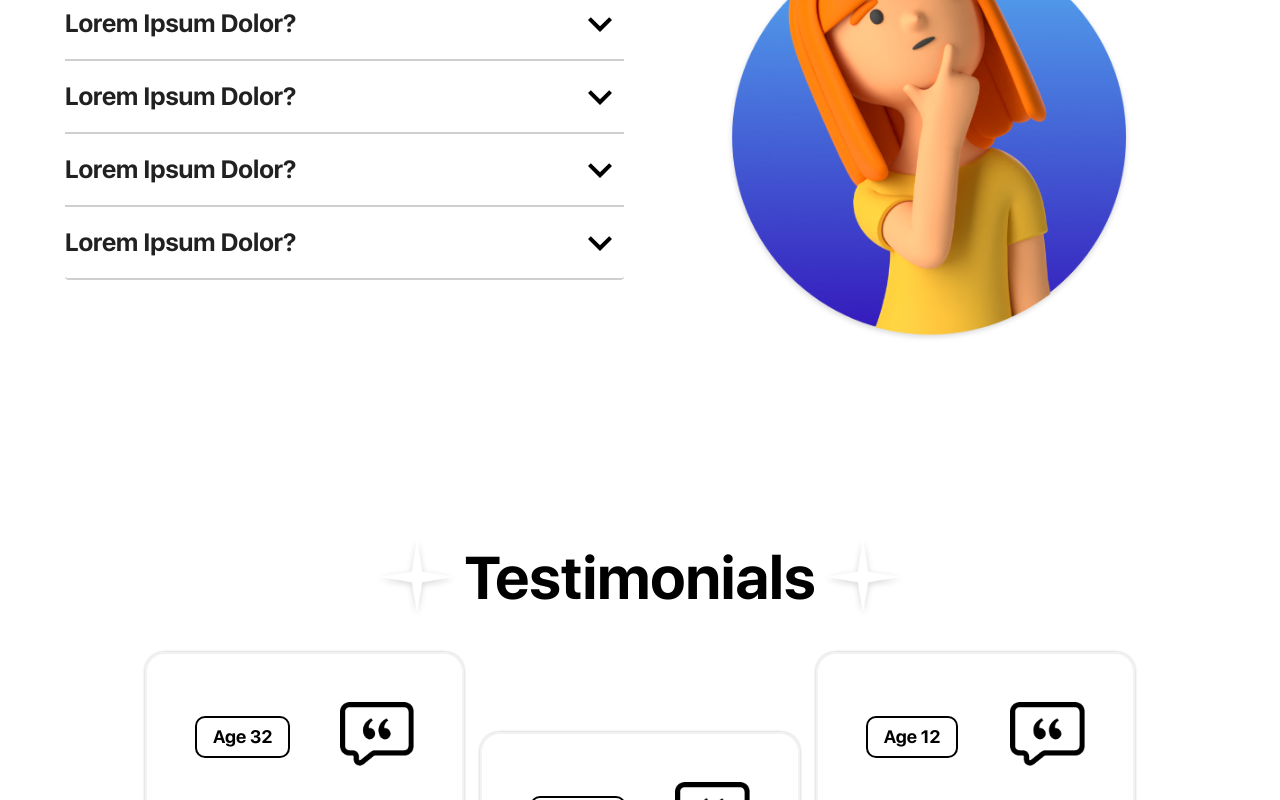
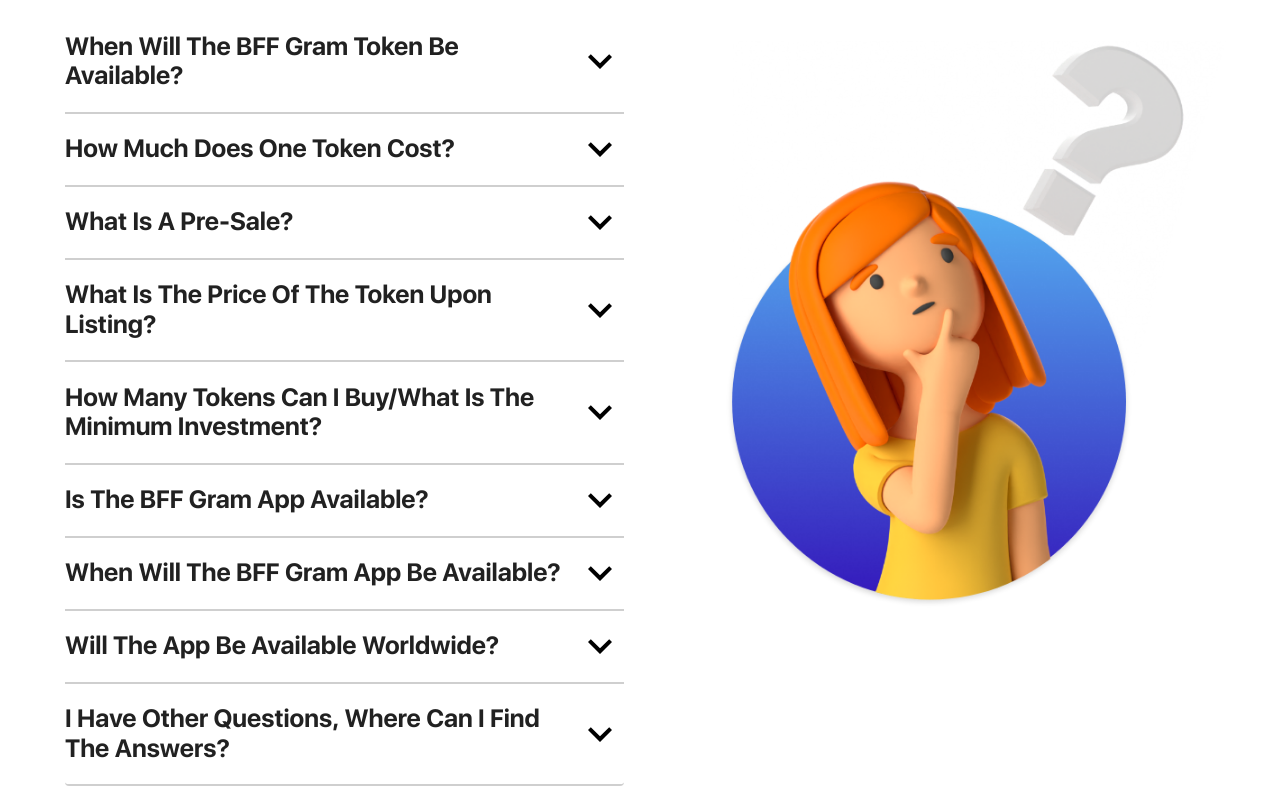
Before and after one commit to formorri/BFFGram, a Next.js app: page / in a window 1280 px wide. Shown: the part 3820-4620 px from the top of the page. Built offline with nearby package versions, Linux system fonts and the light colour scheme.

Commit message:
some text changes

```diff
--- a/src/components/Footer/Footer.js
+++ b/src/components/Footer/Footer.js
@@ -269,7 +269,7 @@
                     </Link>
                   </li>
                   <li>
-                    <Link href='/'>
+                    <Link href='https://www.linkedin.com/in/monahaljneibi'>
                       <LinkedInIcon></LinkedInIcon>
                     </Link>
                   </li>
--- a/src/pages/about.js
+++ b/src/pages/about.js
@@ -117,7 +117,7 @@
                         <h1>We are a Woman lead Company</h1>
                     </div>
                     <div className={styles.description}>
-                        <p>Write up about Monah’s accomplishments, passion for the company….Lorem ipsum dolor sit amet. Hic voluptate velit qui inventore quas a mollitia suscipit hic ullam necessitatibus aut provident tempore. Quo voluptas esse id natus pariatur sed magni enim qui magni quas a mollitia suscipit hic ullam necessitatibus aut provident tempore. Quo voluptas esse id natus pariatur sed magni enim qui magni.</p>
+                        <p>Monah Al Jneibi is an Emirati citizen from Abu Dhabi, United Arab Emirates (UAE). Monah holds a Master Degree of Education Leadership. Her educational journey has been a series of choices and alternatives between the business and education fields. Some of the companies she worked for are: Royal Jet, Emirates Advanced Investments, Abu Dhabi Retirement, Pensions and Benefits Fund and Emirates Nuclear Energy Corporation</p>
                     </div>
                     <Video videoSource={'/videos/ceo.mp4'} />
                     {/* <div className={styles['buttons-dark']}>
@@ -133,7 +133,8 @@
                 <div className={styles['section2__row3']}>
                     <div className={styles['section2__row3--text']}>
                         <h2>
-                            Quote from Monah Lorem ipsum dolor sit amet. Hic voluptate velit qui inventore quas hic ullam necessitatibus aut
+                            We hope to help bring back Social Media to its roots of connecting families. At BFFGram, we support one or more Sustainable Development Goals *SDGs) such as Zero Hunger.
+                            Join us in becoming a role model to others as we strive to become the first social media app internationally to be lead by a woman.
                         </h2>
                     </div>
                     <Image
--- a/src/pages/index.js
+++ b/src/pages/index.js
@@ -41,7 +41,7 @@
         <meta property="og:description" content="All In One Application" />
         <meta property="og:image" content={images.logo} />
         <meta name="keywords"
-          content="BFFGram, social media application, cardano blockchain, social networking platform" />
+          content="BFFGram, social media application, binance blockchain, social networking platform" />
         <meta name="author" content="Lam Zi Xin" />
 
       </Head>
@@ -188,7 +188,8 @@
                 />
               </div>
               <div className={styles['quote__text']}>
-                Lorem ipsum dolor sit amet. Hic voluptate velit qui inventore quas a mollitia suscipit hic ullam necessitatibus aut provident tempore. Quo voluptas esse id natus pariatur sed magni enim qui magni corporis
+                We hope to help bring back Social Media to its roots of connecting families. At BFFGram, we support one or more Sustainable Development Goals *SDGs) such as Zero Hunger.
+                Join us in becoming a role model to others as we strive to become the first social media app internationally to be lead by a woman.
               </div>
             </Card>
           </div>
@@ -278,11 +279,11 @@
                 id="panel1a-header"
                 className={styles['accordion-summary']}
               >
-                <h2>Lorem ipsum dolor?</h2>
+                <h2>When will the BFF Gram token be available?</h2>
               </AccordionSummary>
               <AccordionDetails className={styles['accordion-details']}>
                 <p>
-                  Lorem ipsum dolor sit amet. Hic voluptate velit qui inventore quas a mollitia suscipit hic ullam necessitatibus aut provident tempore. Quo voluptas esse id natus pariatur sed magni enim qui magni corporis
+                  The listing for it is currently planned for the end of February or early March 2023. The token will be listed on Coinstore.
                 </p>
               </AccordionDetails>
             </Accordion>
@@ -299,11 +300,11 @@
                 id="panel1a-header"
                 className={styles['accordion-summary']}
               >
-                <h2>Lorem ipsum dolor?</h2>
+                <h2>How much does one token cost?</h2>
               </AccordionSummary>
               <AccordionDetails className={styles['accordion-details']}>
                 <p>
-                  Lorem ipsum dolor sit amet. Hic voluptate velit qui inventore quas a mollitia suscipit hic ullam necessitatibus aut provident tempore. Quo voluptas esse id natus pariatur sed magni enim qui magni corporis
+                  It is US$0.02 for one token
                 </p>
               </AccordionDetails>
             </Accordion>
@@ -320,11 +321,11 @@
                 id="panel1a-header"
                 className={styles['accordion-summary']}
               >
-                <h2>Lorem ipsum dolor?</h2>
+                <h2>What is a pre-sale?</h2>
               </AccordionSummary>
               <AccordionDetails className={styles['accordion-details']}>
                 <p>
-                  Lorem ipsum dolor sit amet. Hic voluptate velit qui inventore quas a mollitia suscipit hic ullam necessitatibus aut provident tempore. Quo voluptas esse id natus pariatur sed magni enim qui magni corporis
+                  A pre-sale is an event period where people can invest in the BFF Gram Token by purchasing it at a special pre-sale price of US$0.02 per token. A SAFT (Simple Agreement for Future Tokens) agreement will be signed for any potential investor as a form of investment contract.
                 </p>
               </AccordionDetails>
             </Accordion>
@@ -341,11 +342,116 @@
                 id="panel1a-header"
                 className={styles['accordion-summary']}
               >
-                <h2>Lorem ipsum dolor?</h2>
+                <h2>What is the price of the token upon listing?</h2>
               </AccordionSummary>
               <AccordionDetails className={styles['accordion-details']}>
                 <p>
-                  Lorem ipsum dolor sit amet. Hic voluptate velit qui inventore quas a mollitia suscipit hic ullam necessitatibus aut provident tempore. Quo voluptas esse id natus pariatur sed magni enim qui magni corporis
+                  At the moment, the targeted listing price will be US$0.08 when the listing is live
+                </p>
+              </AccordionDetails>
+            </Accordion>
+            <Accordion
+              className={styles['accordion']}
+              sx={{
+                borderBottom: 1,
+                borderTop: 0
+              }}
+            >
+              <AccordionSummary
+                expandIcon={<ExpandMoreIcon />}
+                aria-controls="panel1a-content"
+                id="panel1a-header"
+                className={styles['accordion-summary']}
+              >
+                <h2>How many tokens can I buy/What is the minimum investment?</h2>
+              </AccordionSummary>
+              <AccordionDetails className={styles['accordion-details']}>
+                <p>
+                  There is no minimum investment however, it is encouraged to be a round figure (for example, US$200, US$2600) so that the number of tokens one is allocated will be a number that is easier to manage
+                </p>
+              </AccordionDetails>
+            </Accordion>
+            <Accordion
+              className={styles['accordion']}
+              sx={{
+                borderBottom: 1,
+                borderTop: 0
+              }}
+            >
+              <AccordionSummary
+                expandIcon={<ExpandMoreIcon />}
+                aria-controls="panel1a-content"
+                id="panel1a-header"
+                className={styles['accordion-summary']}
+              >
+                <h2>Is the BFF Gram app available?</h2>
+              </AccordionSummary>
+              <AccordionDetails className={styles['accordion-details']}>
+                <p>
+                  The app is currently in the testing phases. Interested users are highly encouraged to sign up here (insert email link or link to registration form) so we can send you details of when a test version can be available. We would love to hear feedback so we can improve on any features or fix bugs so that upon launch, you will have the best experience and love it!
+                </p>
+              </AccordionDetails>
+            </Accordion>
+            <Accordion
+              className={styles['accordion']}
+              sx={{
+                borderBottom: 1,
+                borderTop: 0
+              }}
+            >
+              <AccordionSummary
+                expandIcon={<ExpandMoreIcon />}
+                aria-controls="panel1a-content"
+                id="panel1a-header"
+                className={styles['accordion-summary']}
+              >
+                <h2>When will the BFF Gram app be available?</h2>
+              </AccordionSummary>
+              <AccordionDetails className={styles['accordion-details']}>
+                <p>
+                  It is slated to launch in the middle of the year and we will post updates as the production is underway along with some teasers and more
+                </p>
+              </AccordionDetails>
+            </Accordion>
+            <Accordion
+              className={styles['accordion']}
+              sx={{
+                borderBottom: 1,
+                borderTop: 0
+              }}
+            >
+              <AccordionSummary
+                expandIcon={<ExpandMoreIcon />}
+                aria-controls="panel1a-content"
+                id="panel1a-header"
+                className={styles['accordion-summary']}
+              >
+                <h2>Will the app be available worldwide?</h2>
+              </AccordionSummary>
+              <AccordionDetails className={styles['accordion-details']}>
+                <p>
+                  The current plan is to launch it within the UK with Subject Matter Experts but we do aim to expand in future. For those residing outside of the UK, please do register your interest here (insert link)
+                </p>
+              </AccordionDetails>
+            </Accordion>
+            <Accordion
+              className={styles['accordion']}
+              sx={{
+                borderBottom: 1,
+                borderTop: 0
+              }}
+            >
+              <AccordionSummary
+                expandIcon={<ExpandMoreIcon />}
+                aria-controls="panel1a-content"
+                id="panel1a-header"
+                className={styles['accordion-summary']}
+              >
+                <h2>I have other questions, where can I find the answers?</h2>
+              </AccordionSummary>
+              <AccordionDetails className={styles['accordion-details']}>
+                <p>
+                  Thank you so much for your interest! Please don’t hesitate to email us here (insert link) or use the website contact form to reach out and our team will get back to you as soon as we can to answer your queries.
                 </p>
               </AccordionDetails>
             </Accordion>
--- a/src/pages/tokenomics.js
+++ b/src/pages/tokenomics.js
@@ -74,7 +74,7 @@
                             <h1>Outline and Uses</h1>
                         </div>
                         <div className={styles.description}>
-                            <p>Short description about the purpose of using the blockchain ipsum dolor sit amet. Hic voluptate velit qui inventore quas a mollitia suscipit hic ullam necessitatibus aut provident tempore. Quo voluptas esse id natus pariatur sed magni enim qui magni.</p>
+                            <p>A utility token, used for in app purchases like consultations with subject matter experts.</p>
                         </div>
                         <Image
                             src={images.token1}
```
Also changed, not shown: config/nodemailer.js (+6 -6 lines).
